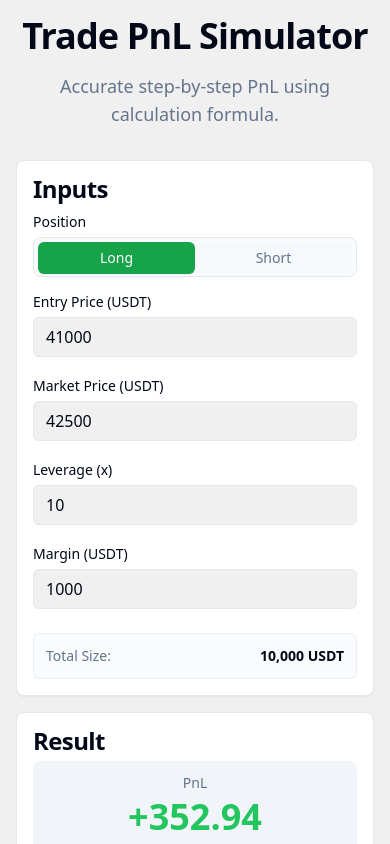
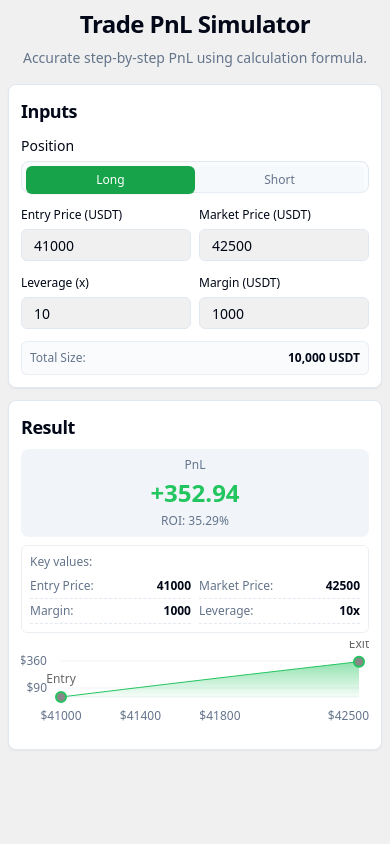
Before and after one commit to QuantMallah/PnL-Simulator, a Next.js app: page / in a window 390 px wide. Shown: the top 844 px of the page. Built offline with nearby package versions, Linux system fonts and the light colour scheme.

Commit message:
Made Mobile Responsive

```diff
--- a/src/app/page.tsx
+++ b/src/app/page.tsx
@@ -2,13 +2,13 @@ import { PnlCalculator } from "@/components/pnl-calculator";
 
 export default function Home() {
   return (
-    <div className="min-h-screen bg-background p-4 md:p-8">
+    <div className="min-h-screen bg-background p-2 md:p-4 lg:p-8">
       <div className="mx-auto max-w-7xl">
-        <div className="mb-8 text-center">
-          <h1 className="text-4xl font-bold tracking-tight text-foreground sm:text-6xl">
+        <div className="mb-4 md:mb-8 text-center">
+          <h1 className="text-2xl md:text-4xl lg:text-6xl font-bold tracking-tight text-foreground">
             Trade PnL Simulator
           </h1>
-          <p className="mt-4 text-lg text-muted-foreground">
+          <p className="mt-2 md:mt-4 text-sm md:text-lg text-muted-foreground">
             Accurate step-by-step PnL using calculation formula.
           </p>
         </div>
--- a/src/components/pnl-calculator.tsx
+++ b/src/components/pnl-calculator.tsx
@@ -199,29 +199,29 @@ export function PnlCalculator() {
   const pnlPrefix = pnl !== null && pnl > 0 ? "+" : "";
 
   return (
-    <div className="grid grid-cols-1 gap-4 lg:grid-cols-2 lg:gap-2">
+    <div className="grid grid-cols-1 gap-3 md:gap-4 lg:grid-cols-2 lg:gap-6">
       <Card className="w-full">
-        <CardHeader className="p-4 pb-2">
-          <CardTitle>Inputs</CardTitle>
+        <CardHeader className="p-3 md:p-4 pb-2">
+          <CardTitle className="text-lg md:text-xl">Inputs</CardTitle>
         </CardHeader>
-        <CardContent className="flex flex-col gap-3 p-4 pt-0">
+        <CardContent className="flex flex-col gap-2 md:gap-3 p-3 md:p-4 pt-0">
           <div className="space-y-1">
-            <Label>Position</Label>
+            <Label className="text-sm">Position</Label>
             <Tabs
               defaultValue="long"
               onValueChange={(value) => setPositionType(value as "long" | "short")}
               className="w-full"
             >
-              <TabsList className="grid w-full grid-cols-2 rounded-lg border border-border bg-muted/40 p-1">
+              <TabsList className="grid w-full grid-cols-2 rounded-lg border border-border bg-muted/40 p-1 h-8 md:h-10">
                 <TabsTrigger
                   value="long"
-                  className="data-[state=active]:bg-green-600 data-[state=active]:text-white data-[state=inactive]:bg-muted/40 data-[state=inactive]:text-slate-500 dark:data-[state=active]:bg-green-600 dark:data-[state=active]:text-white dark:data-[state=inactive]:text-slate-400"
+                  className="text-xs md:text-sm data-[state=active]:bg-green-600 data-[state=active]:text-white data-[state=inactive]:bg-muted/40 data-[state=inactive]:text-slate-500 dark:data-[state=active]:bg-green-600 dark:data-[state=active]:text-white dark:data-[state=inactive]:text-slate-400"
                 >
                   Long
                 </TabsTrigger>
                 <TabsTrigger
                   value="short"
-                  className="data-[state=active]:bg-red-600 data-[state=active]:text-white data-[state=inactive]:bg-muted/40 data-[state=inactive]:text-slate-500 dark:data-[state=active]:bg-red-600 dark:data-[state=active]:text-white dark:data-[state=inactive]:text-slate-400"
+                  className="text-xs md:text-sm data-[state=active]:bg-red-600 data-[state=active]:text-white data-[state=inactive]:bg-muted/40 data-[state=inactive]:text-slate-500 dark:data-[state=active]:bg-red-600 dark:data-[state=active]:text-white dark:data-[state=inactive]:text-slate-400"
                 >
                   Short
                 </TabsTrigger>
@@ -229,9 +229,9 @@ export function PnlCalculator() {
             </Tabs>
           </div>
 
-          <div className="grid grid-cols-1 gap-4 sm:grid-cols-2">
+          <div className="grid grid-cols-2 gap-2 md:gap-4">
             <div className="space-y-1">
-              <Label htmlFor="entryPrice">Entry Price (USDT)</Label>
+              <Label htmlFor="entryPrice" className="text-xs md:text-sm">Entry Price (USDT)</Label>
               <Input
                 id="entryPrice"
                 type="number"
@@ -240,10 +240,11 @@ export function PnlCalculator() {
                 onChange={(e) => setEntryPrice(e.target.value)}
                 onFocus={() => handleInputFocus('entryPrice')}
                 min="0"
+                className="h-8 md:h-10 text-sm"
               />
             </div>
             <div className="space-y-1">
-              <Label htmlFor="marketPrice">Market Price (USDT)</Label>
+              <Label htmlFor="marketPrice" className="text-xs md:text-sm">Market Price (USDT)</Label>
               <Input
                 id="marketPrice"
                 type="number"
@@ -252,10 +253,11 @@ export function PnlCalculator() {
                 onChange={(e) => setMarketPrice(e.target.value)}
                 onFocus={() => handleInputFocus('marketPrice')}
                 min="0"
+                className="h-8 md:h-10 text-sm"
               />
             </div>
             <div className="space-y-1">
-              <Label htmlFor="leverage">Leverage (x)</Label>
+              <Label htmlFor="leverage" className="text-xs md:text-sm">Leverage (x)</Label>
               <Input
                 id="leverage"
                 type="number"
@@ -264,10 +266,11 @@ export function PnlCalculator() {
                 onChange={(e) => setLeverage(e.target.value)}
                 onFocus={() => handleInputFocus('leverage')}
                 min="0"
+                className="h-8 md:h-10 text-sm"
               />
             </div>
             <div className="space-y-1">
-              <Label htmlFor="margin">Margin (USDT)</Label>
+              <Label htmlFor="margin" className="text-xs md:text-sm">Margin (USDT)</Label>
               <Input
                 id="margin"
                 type="number"
@@ -276,12 +279,14 @@ export function PnlCalculator() {
                 onChange={(e) => setMargin(e.target.value)}
                 onFocus={() => handleInputFocus('margin')}
                 min="0"
+                className="h-8 md:h-10 text-sm"
               />
             </div>
           </div>
-          <div className="pt-3">
-            <div className="space-y-1 rounded-md border border-border/70 p-3 bg-muted/40">
-             <div className="flex items-center justify-between text-sm">
+
+          <div className="pt-1 md:pt-3">
+            <div className="space-y-1 rounded-md border border-border/70 p-2 md:p-3 bg-muted/40">
+             <div className="flex items-center justify-between text-xs md:text-sm">
                 <span className="text-muted-foreground">Total Size:</span>
                 <span className="font-semibold">{totalSize.toLocaleString()} USDT</span>
              </div>
@@ -292,32 +297,32 @@ export function PnlCalculator() {
       </Card>
 
       <Card className="w-full">
-        <CardHeader className="p-4 pb-2">
-          <CardTitle>Result</CardTitle>
+        <CardHeader className="p-3 md:p-4 pb-2">
+          <CardTitle className="text-lg md:text-xl">Result</CardTitle>
         </CardHeader>
-        <CardContent className="space-y-2 p-4 pt-0">
-          <div className="flex flex-col items-center justify-center space-y-1 rounded-lg bg-muted p-3">
-            <p className="text-sm text-muted-foreground">PnL</p>
+        <CardContent className="space-y-2 p-3 md:p-4 pt-0">
+          <div className="flex flex-col items-center justify-center space-y-1 rounded-lg bg-muted p-2 md:p-3">
+            <p className="text-xs md:text-sm text-muted-foreground">PnL</p>
             {loading ? (
-              <Loader2 className="h-10 w-10 animate-spin" />
+              <Loader2 className="h-8 w-8 md:h-10 md:w-10 animate-spin" />
             ) : (
               <p
                 key={animationKey}
-                className={`text-4xl font-bold ${pnlColor} transition-colors duration-300 animate-in fade-in`}
+                className={`text-2xl md:text-4xl font-bold ${pnlColor} transition-colors duration-300 animate-in fade-in`}
               >
                 {pnl !== null ? `${pnlPrefix}${pnl.toFixed(2)}` : "-.--"}
               </p>
             )}
-            <p className="text-sm text-muted-foreground">
+            <p className="text-xs md:text-sm text-muted-foreground">
               {roi !== null ? `ROI: ${roi.toFixed(2)}%` : 'ROI: -.--%'}
             </p>
           </div>
 
-          <div className="space-y-1 rounded-md border border-border/70 p-3">
-            <div className="flex items-center justify-between text-sm">
+          <div className="space-y-1 rounded-md border border-border/70 p-2 md:p-3">
+            <div className="flex items-center justify-between text-xs md:text-sm">
                 <span className="text-muted-foreground">Key values:</span>
             </div>
-            <div className="grid grid-cols-2 gap-x-4 gap-y-1 text-xs pt-1">
+            <div className="grid grid-cols-2 gap-x-2 md:gap-x-4 gap-y-1 text-xs pt-1">
               <div className="flex justify-between border-b border-dashed pb-1">
                 <span className="text-muted-foreground">Entry Price:</span>
                 <span className="font-semibold">{entryPrice}</span>
@@ -337,7 +342,7 @@ export function PnlCalculator() {
             </div>
           </div>
 
-          <div className="h-40">
+          <div className="h-24 md:h-40">
             <PnlChart
               data={chartData}
               pnl={pnl}
```
